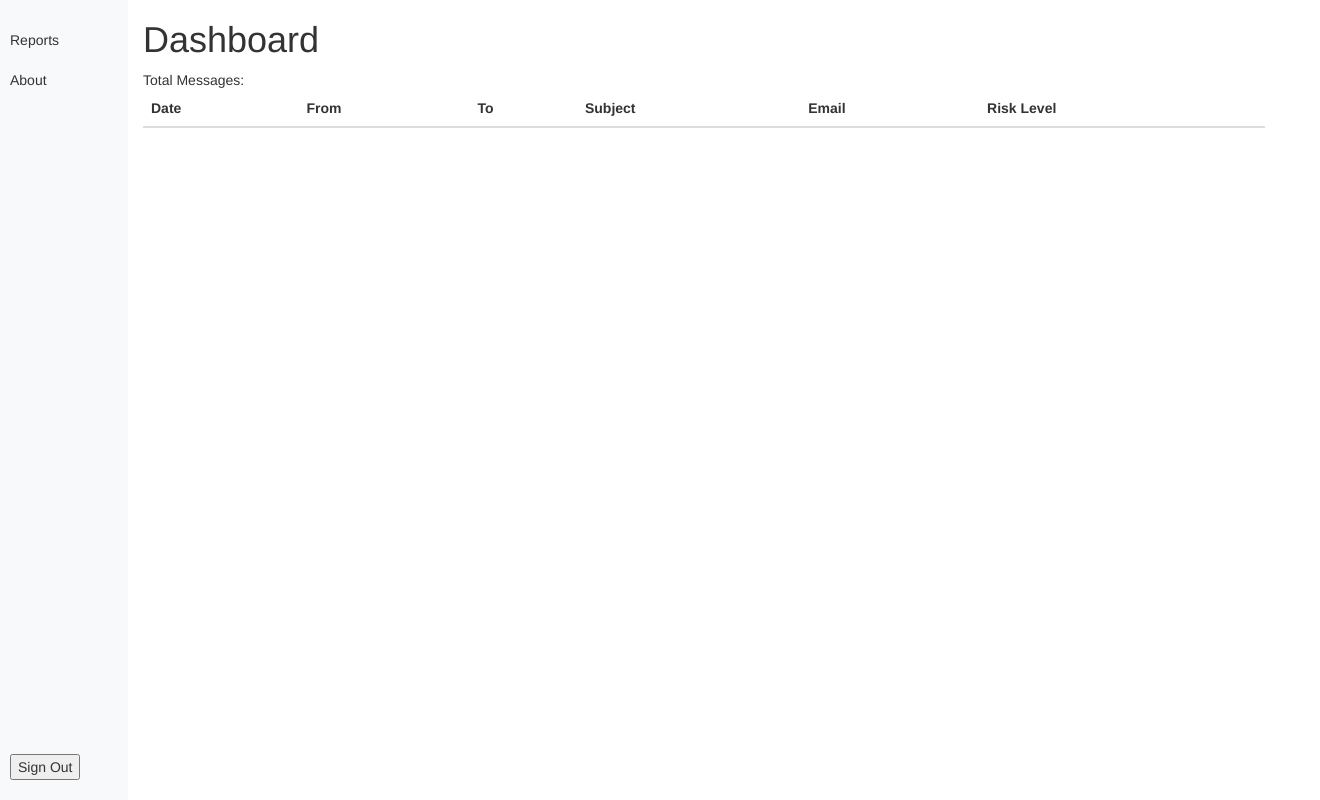
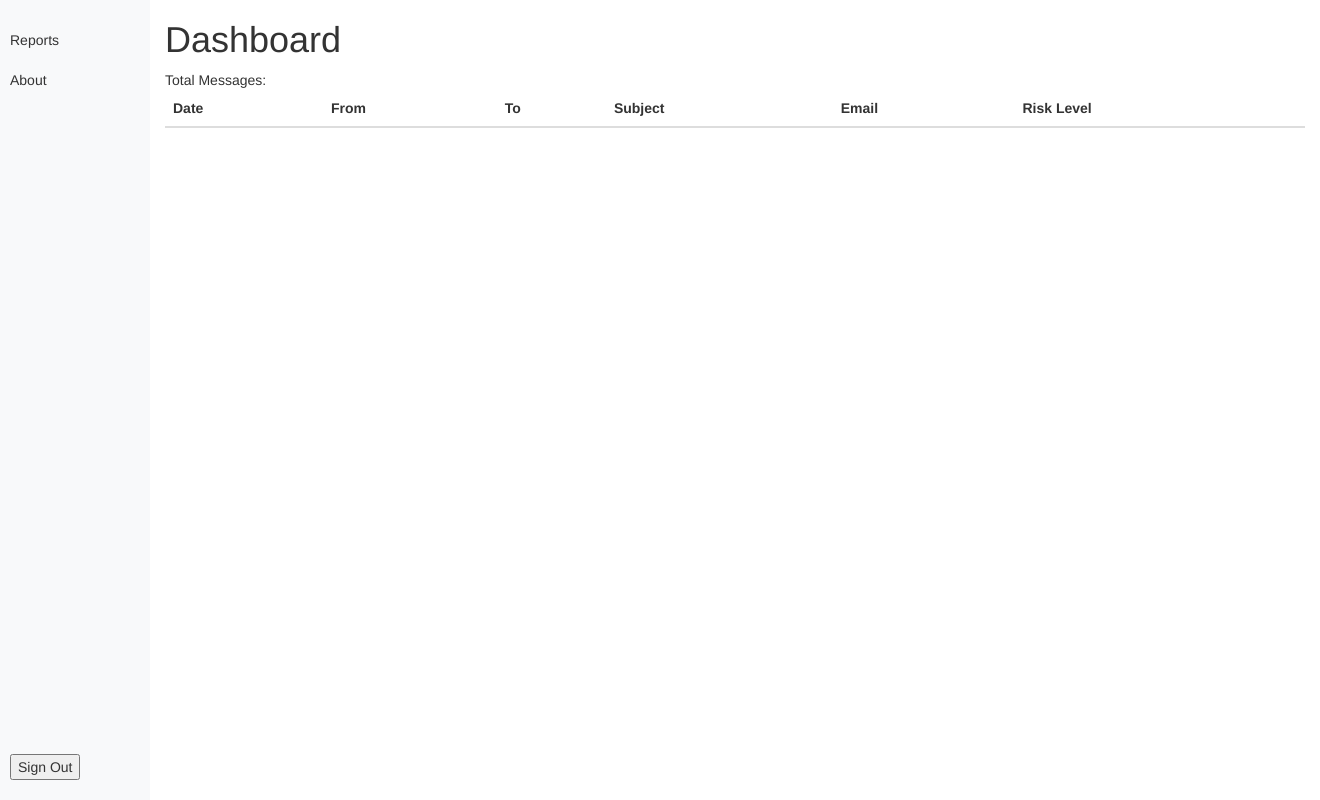
Before and after one commit to Axlotol78/Scanner24_WebApp, a plain HTML site: page frontend/dashboard.html in a window 1280 px wide. Shown: the whole page, 1320 px wide, since content can reach past the window. Drawn offline with nearby package versions, Linux system fonts and the light colour scheme; no server answers; sample sign-in values are in the browser's storage.

Commit message:
sidebar change

```diff
--- a/frontend/dashboard.html
+++ b/frontend/dashboard.html
@@ -8,12 +8,13 @@
         /* Sidebar Styles */
         .sidebar {
             height: 100%;
-            width: 10%;
+            width: 150px; /* Changed width to a fixed value */
             position: fixed;
             top: 0;
             left: 0;
             background-color: #f8f9fa;
             padding-top: 20px;
+            overflow-y: auto; /* Added overflow-y to enable vertical scrolling if necessary */
         }
         .sidebar ul {
             list-style-type: none;
@@ -34,6 +35,11 @@
             bottom: 20px;
             left: 10px;
         }
+
+        /* Adjusted container margin */
+        .container {
+            margin-left: 150px; /* Changed margin-left to match the width of the sidebar */
+        }
     </style>
 </head>
 <body>
@@ -44,7 +50,7 @@
         </ul>
         <button id="logout-btn" class="logout-button">Sign Out</button>
     </div>
-    <div class="container" style="margin-left: 10%; width: 90%;" >
+    <div class="container">
         <h1>Dashboard</h1>
         <div id="total"> Total Messages:</div>
         <table class="table">
```
